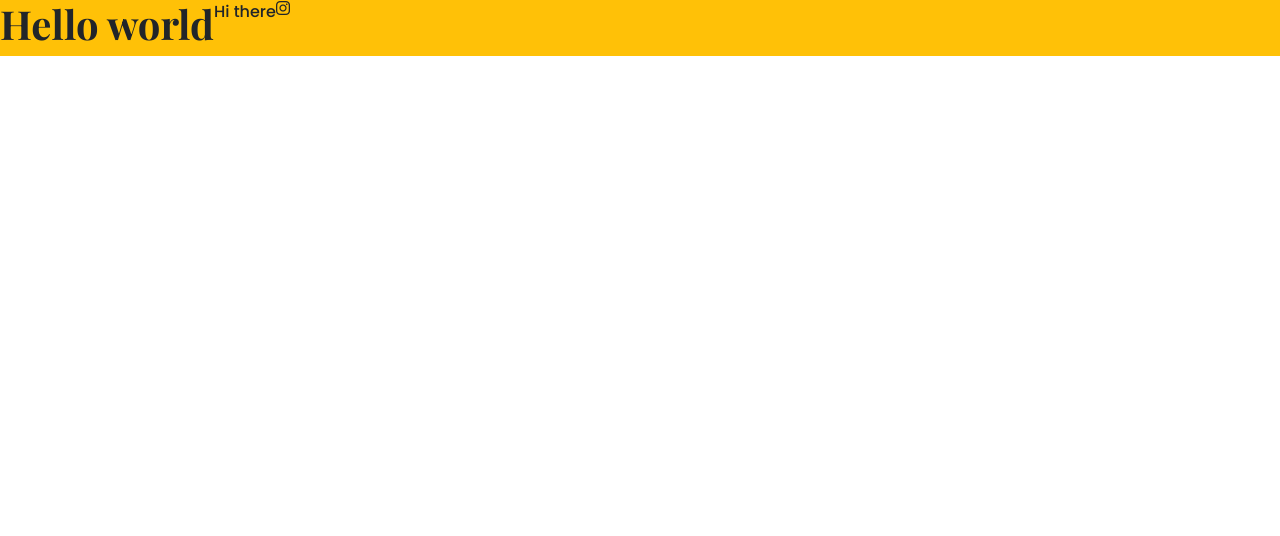
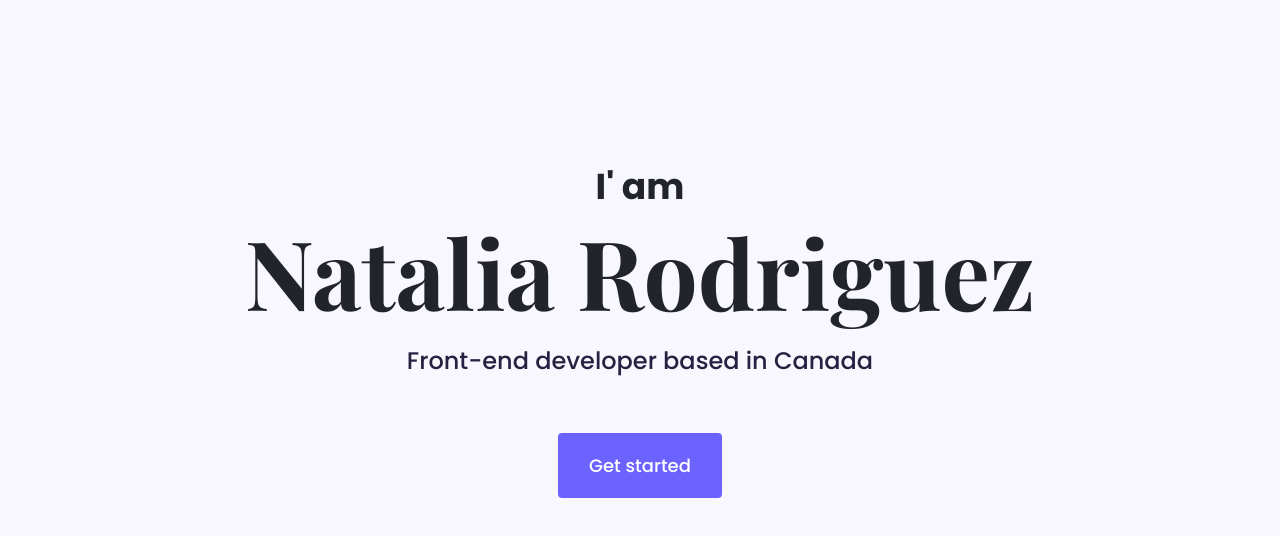
Before and after one commit to nataliarodmo/portafolio-project, a plain HTML site: page index.html in a window 1280 px wide. Drawn offline with nearby package versions, Linux system fonts and the light colour scheme.

Commit message:
Hero creation

```diff
--- a/index.html
+++ b/index.html
@@ -29,10 +29,13 @@
     <title>Document</title>
   </head>
   <body>
-    <div class="d-flex bg-warning">
-      <h1>Hello world</h1>
-      <p>Hi there</p>
-      <i class="fa-brands fa-instagram"></i>
+    <div class="hero">
+      <p>I' am</p>
+      <h1>Natalia Rodriguez</h1>
+      <h2 class="mb-5">Front-end developer based in Canada</h2>
+      <div>
+        <a href="#" class="btn btn-branding">Get started</a>
+      </div>
     </div>
   </body>
 </html>
--- a/src/style.css
+++ b/src/style.css
@@ -1,8 +1,52 @@
-h1 {
-  font-family: "Playfair Display";
+:root {
+  --branding-colour: #6c63ff;
+  --secondary-colour: #f9f7fe;
+  --heading-font-family: "Playfair Display";
+  --default-font-family: "Poppins", sans-serif;
+}
+body {
+  font-family: var(--default-font-family);
+}
+h1,
+h2,
+h3,
+h4,
+h5,
+h6 {
+  font-family: var(--heading-font-family);
   font-weight: bold;
 }
+
+h1 {
+  font-size: 96px;
+}
 p {
-  font-family: "Poppins", sans-serif;
   font-weight: normal;
 }
+.hero {
+  background-color: var(--secondary-colour);
+  text-align: center;
+  padding: 160px 20px;
+}
+.hero p {
+  font-weight: bold;
+  font-size: 36px;
+  margin: 0;
+}
+.hero h2 {
+  font-family: var(--default-font-family);
+  font-size: 24px;
+  line-height: 2;
+  font-weight: 400;
+  color: #272142;
+}
+.btn-branding {
+  border-radius: 4px;
+  background: var(--branding-colour);
+  color: #ffffff;
+  padding: 18px 30px;
+  font-size: 18px;
+  font-family: "Poppins", sans-serif;
+  font-weight: 500;
+  line-height: 27px;
+}
```
Also changed, not shown: 1 other file.
